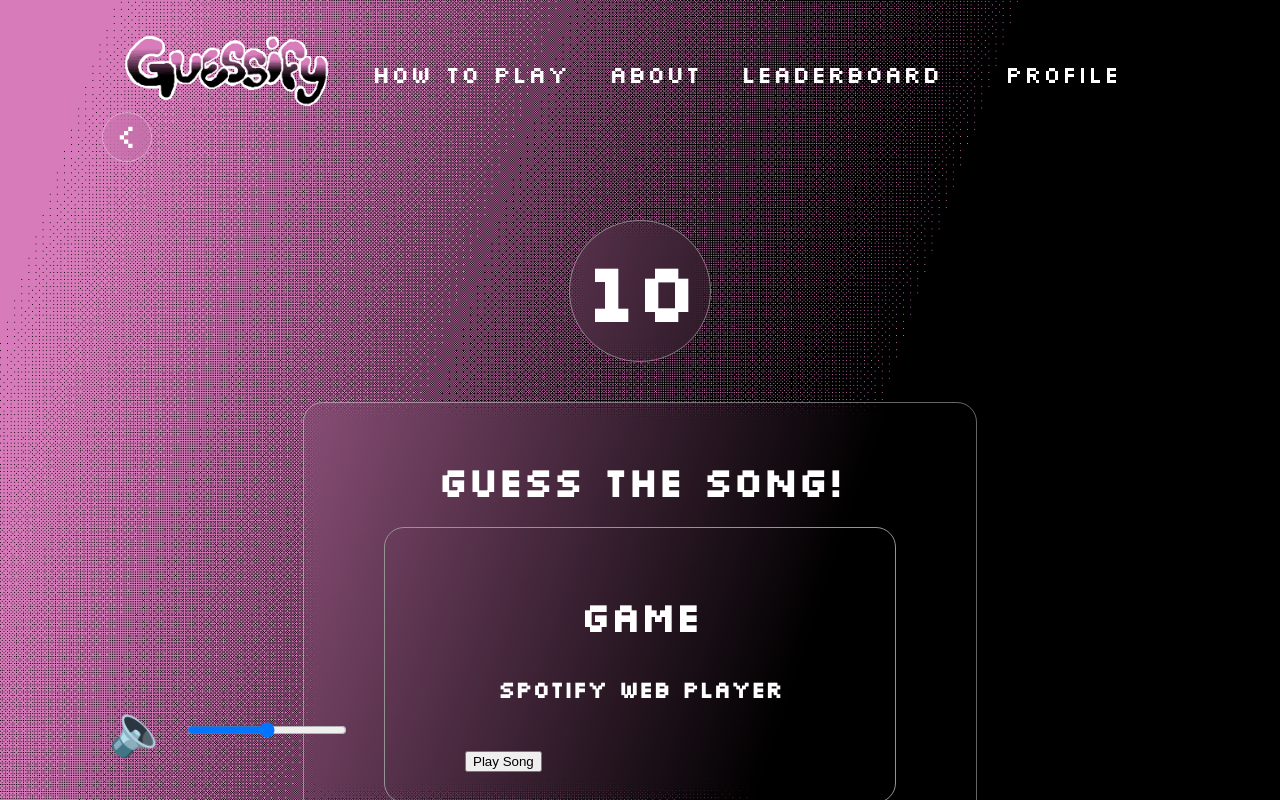
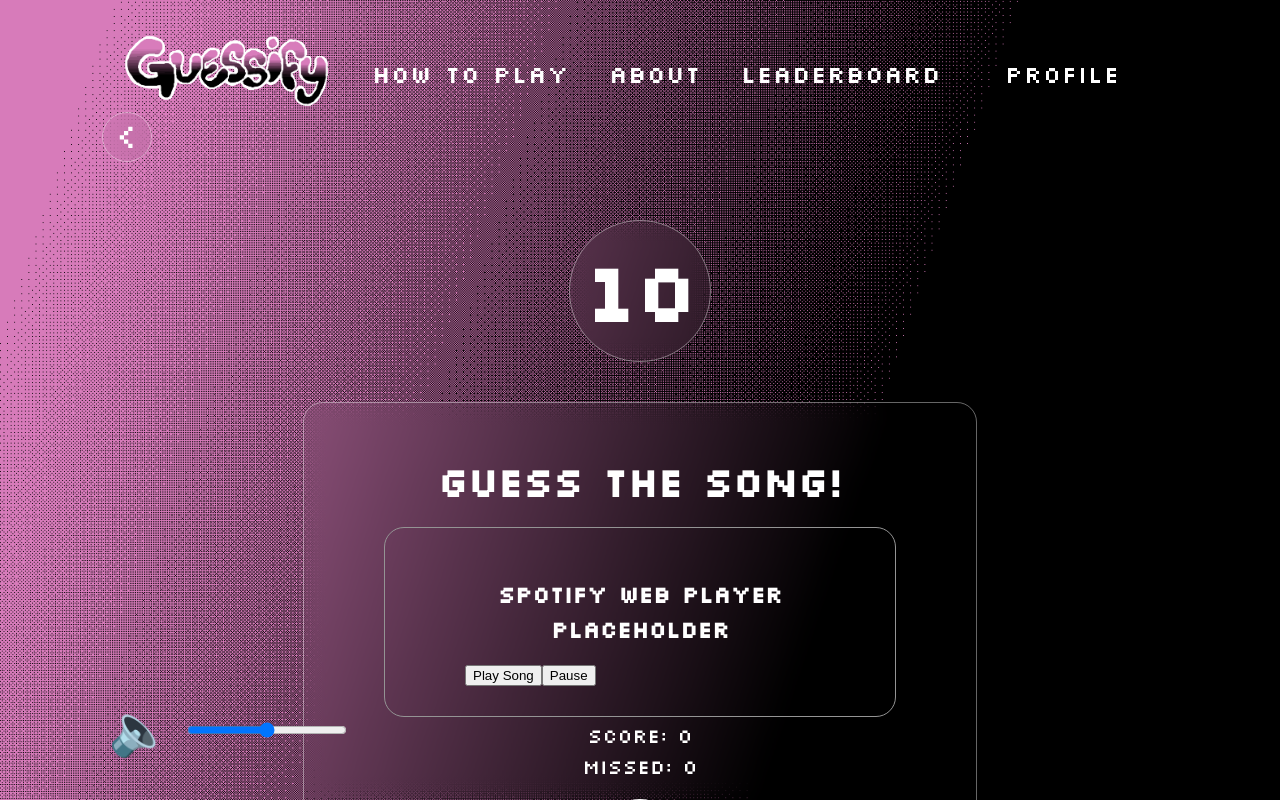
Before and after one commit to vu-cs4289-25s/Guessify, a React (Create React App) app in the folder my-app/: page /game/play in a window 1280 px wide. Built offline with nearby package versions, Linux system fonts and the light colour scheme.

Commit message:
formatting

```diff
--- a/my-app/src/components/PlayGame/PlayGame.js
+++ b/my-app/src/components/PlayGame/PlayGame.js
@@ -30,7 +30,6 @@ const PlayGame = () => {
       <div className="guess-overlay">
         <h2 className="guess-title">GUESS THE SONG!</h2>
         <div className="overlay-panel">
-          <h2 className="overlay-title">Game</h2>
           <WebPlayback token={token} />
         </div>
         <p className="score-missed">Score: 0</p>
--- a/my-app/src/components/WebPlayback/WebPlayback.js
+++ b/my-app/src/components/WebPlayback/WebPlayback.js
@@ -74,7 +74,7 @@ function WebPlayback({ token }) {
 
   return (
     <div>
-      <h2 className="label-text">Spotify Web Player</h2>
+      <h2 className="label-text">Spotify Web Player Placeholder</h2>
       {currentTrack && (
         <div>
           <img
@@ -87,7 +87,7 @@ function WebPlayback({ token }) {
         </div>
       )}
       <button onClick={playTrack}>Play Song</button>
-      {!isPaused && (
+
       <button
         onClick={() => {
           player.pause();
@@ -95,7 +95,6 @@ function WebPlayback({ token }) {
       >
         Pause
       </button>
-      )}
     </div>
   );
 }
```
Lines whose indentation alone changed are shown as unchanged.
